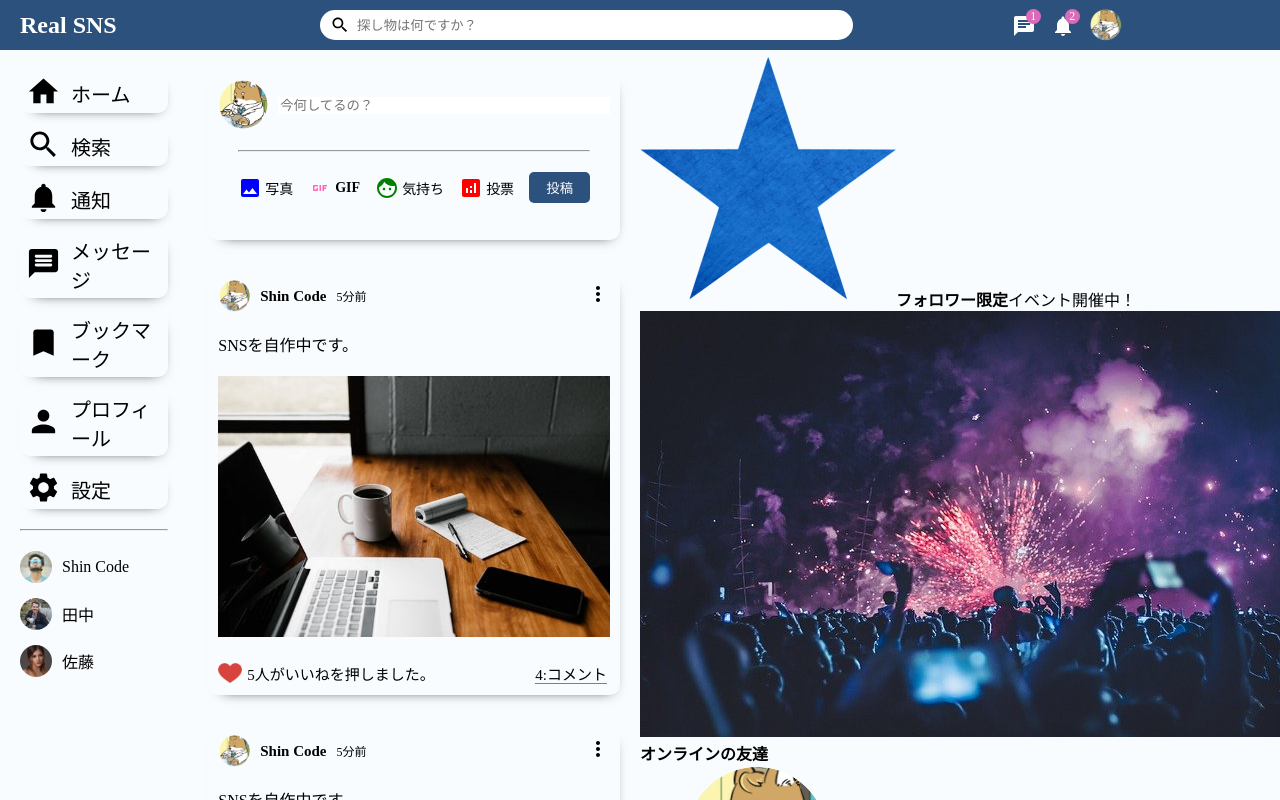
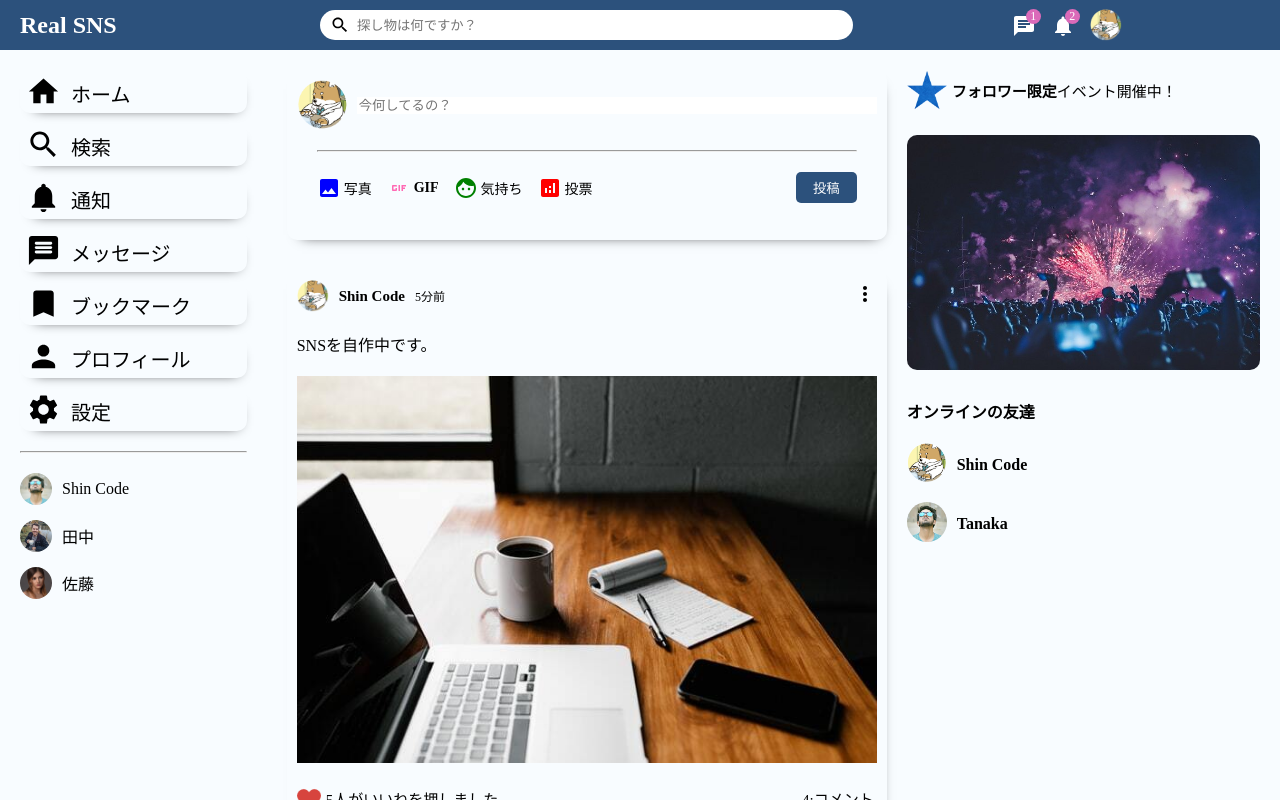
Before and after one commit to naonao-aaa/MERN-sns, a React (Create React App) app in the folder frontend/: page / in a window 1280 px wide. Shown: the top 800 px of the page. Built offline with nearby package versions, Linux system fonts and the light colour scheme.

Commit message:
Rightbarコンポーネントのスタイリング

```diff
--- a/frontend/src/components/rightbar/Rightbar.css
+++ b/frontend/src/components/rightbar/Rightbar.css
@@ -1,3 +1,61 @@
 .rightbar {
   flex: 3.5;
 }
+
+.rightbarWrapper {
+  padding: 20px 20px 0 0;
+}
+
+.eventContainer {
+  display: flex;
+  align-items: center;
+}
+
+.starImg {
+  width: 40px;
+  height: 40px;
+  margin-right: 5px;
+}
+
+.eventText {
+  font-weight: 300;
+  font-size: 15px;
+}
+
+.eventImg {
+  width: 100%;
+  border-radius: 10px;
+  margin: 25px 0;
+}
+
+.rightbarTitle {
+  margin-bottom: 20px;
+}
+
+.rightbarFriendList {
+  padding: 0;
+  margin: 0;
+  list-style: none;
+}
+
+.rightbarFriend {
+  display: flex;
+  align-items: center;
+  margin-bottom: 15px;
+}
+
+.rightbarProfileImgContainer {
+  margin-right: 10px;
+  position: relative;
+}
+
+.rightbarProfileImg {
+  width: 40px;
+  height: 40px;
+  border-radius: 50%;
+  object-fit: cover;
+}
+
+.rightbarUsername {
+  font-weight: 550;
+}
--- a/frontend/src/components/rightbar/Rightbar.jsx
+++ b/frontend/src/components/rightbar/Rightbar.jsx
@@ -9,15 +9,22 @@
           <img src="assets/star.png" alt="" className="starImg" />
           <span className="eventText"><b>フォロワー限定</b>イベント開催中！</span>
         </div>
-        <img src="assets/event.jpeg" alt="" />
+        <img src="assets/event.jpeg" alt="" className="eventImg" />
         <h4 className="rightbarTitle">オンラインの友達</h4>
         <ul className="rightbarFriendList">
           <li className="rightbarFriend">
             <div className="rightbarProfileImgContainer">
-              <img src="assets/person/1.jpeg" alt="" />
+              <img src="assets/person/1.jpeg" alt="" className="rightbarProfileImg" />
               <span className="rightbarOnline"></span>
             </div>
             <span className="rightbarUsername">Shin Code</span>
+          </li>
+          <li className="rightbarFriend">
+            <div className="rightbarProfileImgContainer">
+              <img src="assets/person/2.jpeg" alt="" className="rightbarProfileImg" />
+              <span className="rightbarOnline"></span>
+            </div>
+            <span className="rightbarUsername">Tanaka</span>
           </li>
         </ul>
       </div>
```
